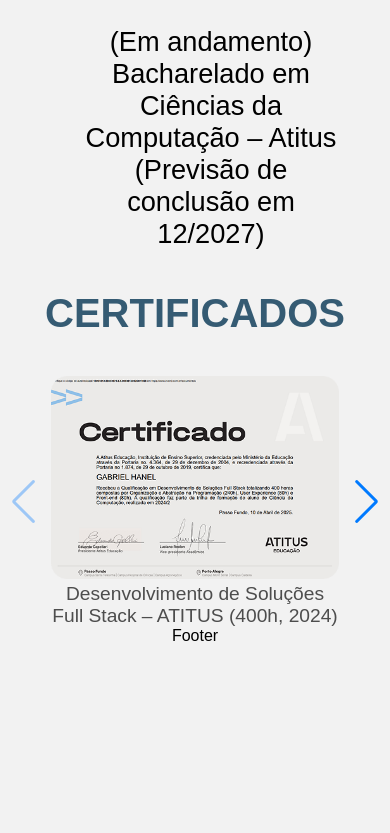
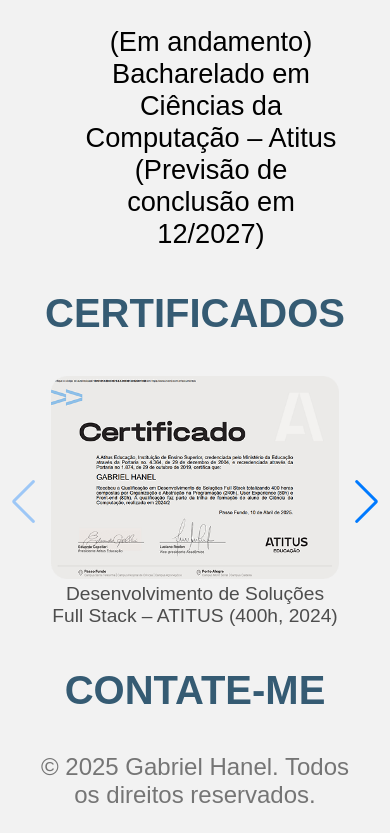
Before and after one commit to Gabrielhanel/novo-portfolio, a React (Create React App) app: page / in a window 390 px wide. Shown: the part 6300-7133 px from the top of the page. Before the commit the page ends 6945 px from the top, so only its background shows below. Built offline with nearby package versions, Linux system fonts and the light colour scheme; a web font is replaced by a local one.

Commit message:
feature: footer

```diff
--- a/src/App.tsx
+++ b/src/App.tsx
@@ -9,6 +9,7 @@
 import ComputerScience from './pages/Courses/ComputerScience/computer-science';
 import Certificates from './pages/Courses/Certificates/certificates';
 import Footer from './pages/Footer/footer';
+import Contacts from './pages/Contacts/contacts';
 
 function App() {
   return (
@@ -20,6 +21,7 @@
       <Habilidades/>
       <ComputerScience/>
       <Certificates/>
+      <Contacts/>
       <Footer/>
     </div>
   );
--- a/src/pages/Contacts/contacts.tsx
+++ b/src/pages/Contacts/contacts.tsx
@@ -1,3 +1,11 @@
+import styles from "./contacts.module.css";
+
 export default function Contacts() {
-    return <div>Contacts</div>;
+  return (
+    <div>
+      <div className="areaTitulo">
+        <h1 className="titulo">CONTATE-ME</h1>
+      </div>
+    </div>
+  );
 }
--- a/src/pages/Footer/footer.module.css
+++ b/src/pages/Footer/footer.module.css
@@ -0,0 +1,14 @@
+.text{
+    font-size: 2em;
+    color: #757575;
+    font-weight: 400;
+    padding-bottom: 1.5rem;
+    text-align: center;
+}
+@media (max-width: 768px) {
+    .text{
+            font-size: 1.5em;
+    margin-left: 2rem;
+    margin-right: 2rem;
+    }
+}
--- a/src/pages/Footer/footer.tsx
+++ b/src/pages/Footer/footer.tsx
@@ -1,3 +1,9 @@
+import styles from "./footer.module.css"
+
 export default function Footer() {
-    return <div>Footer</div>;
+    return (
+    <div>
+        <p className={styles.text}>&copy; 2025 Gabriel Hanel. Todos os direitos reservados.</p>
+    </div>
+    )
 }
```
